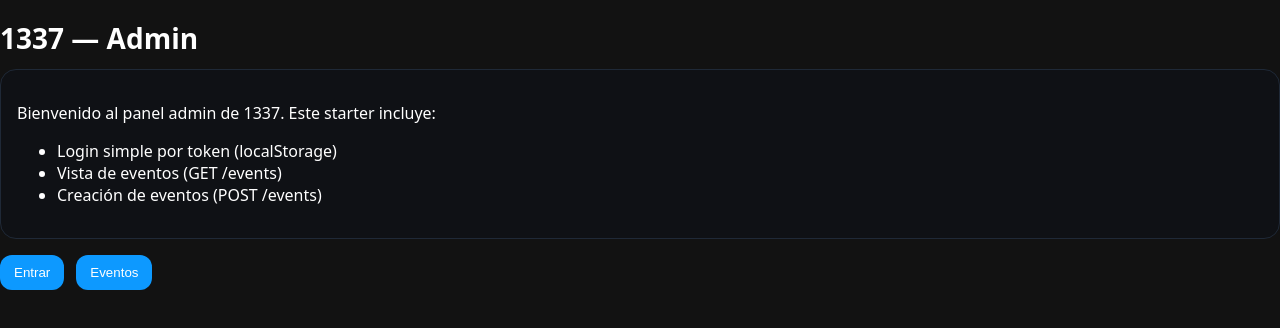
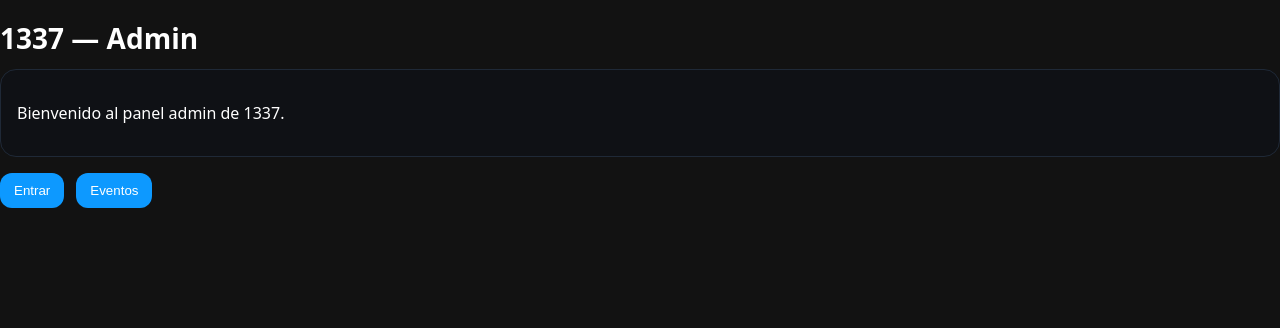
Before and after one commit to aleksnchz/1337, a Next.js app: page / in a window 1280 px wide. Shown: the top 328 px of the page. Built offline with nearby package versions, Linux system fonts and the light colour scheme.

Commit message:
Update page.tsx

```diff
--- a/app/page.tsx
+++ b/app/page.tsx
@@ -1,3 +1,4 @@
+// app/page.tsx
 import Link from 'next/link';
 
 export default function Page() {
@@ -5,15 +6,14 @@ export default function Page() {
     <main>
       <h1 className="h1">1337 — Admin</h1>
       <div className="card" style={{marginBottom: 16}}>
-        <p>Bienvenido al panel admin de 1337. Este starter incluye:</p>
-        <ul>
-          <li>Login simple por token (localStorage)</li>
-          <li>Vista de eventos (GET /events)</li>
-          <li>Creación de eventos (POST /events)</li>
-        </ul>
+        <p>Bienvenido al panel admin de 1337.</p>
       </div>
+
+      {/* ESTE a /login */}
       <Link href="/login"><button className="btn">Entrar</button></Link>
       <span style={{marginLeft: 12}} />
+
+      {/* ESTE a /events */}
       <Link href="/events"><button className="btn">Eventos</button></Link>
     </main>
   );
```
